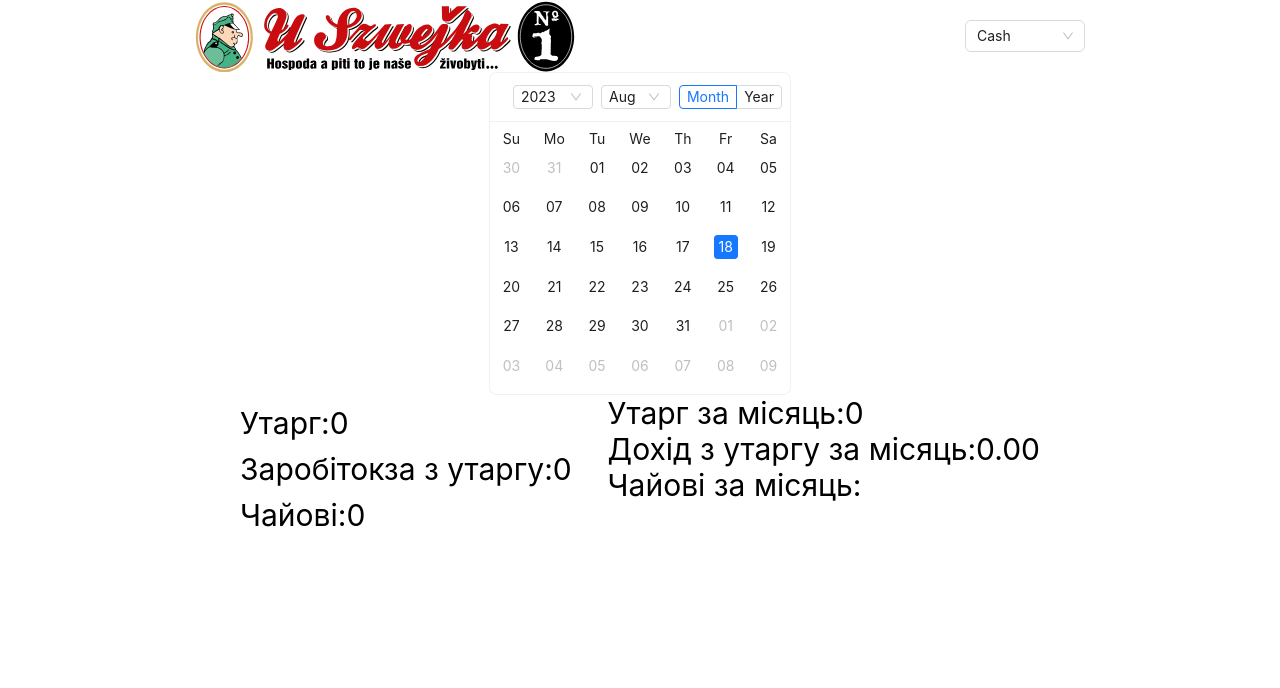
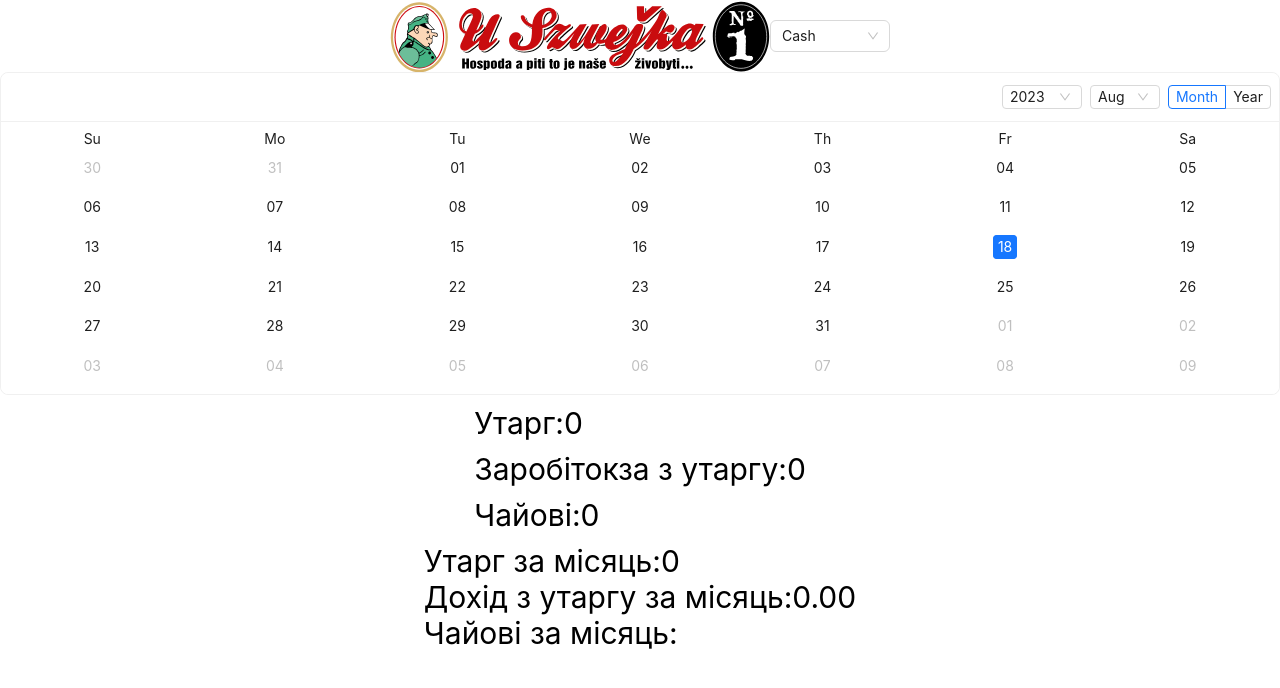
Before and after one commit to SerhiiLototskyi/uSwejka, a React (Create React App) app: page / in a window 1280 px wide. Shown: the top 688 px of the page. Built offline with nearby package versions, Linux system fonts and the light colour scheme.

Commit message:
add counters

```diff
--- a/package.json
+++ b/package.json
@@ -1,5 +1,5 @@
 {
-  "homepage": "https://SerhiiLototskyi.github.io/uSwejka",
+  "homepage": "https://serhiilototskyi.github.io/uSwejka",
   "name": "uSwejka",
   "version": "0.1.0",
   "private": true,
--- a/src/App.css
+++ b/src/App.css
@@ -1,11 +1,15 @@
 .App {
 
 }
-
+.logo{
+    max-width: 100%;
+    height: auto;
+}
 .header{
     display: flex;
-    justify-content: space-around;
+    justify-content: center;
     align-items: center;
+    flex-wrap: wrap;
 }
 
 .BodyContainer{
--- a/src/App.tsx
+++ b/src/App.tsx
@@ -14,10 +14,11 @@ function App() {
     return (
         <div className="App">
             <div className={'header'}>
-                <img src={logo} alt=""/>
+                <img className={'logo'} src={logo}  alt=""/>
                 <Menu/>
             </div>
             <div className="BodyContainer">
+
                 <Routes>
                     <Route path="/tips" element={<TipsCount/>}/>
                     <Route path="/" element={<PayrollCounter/>}/>
--- a/src/Calendar/Calendar.css
+++ b/src/Calendar/Calendar.css
@@ -9,10 +9,12 @@
     margin: 10px 0px 10px 0px ;
 }
 .infoCounts{
-    width: 800px;
     font-size: 30px;
     display: flex;
-    justify-content: space-between;
+    flex-direction: column;
+    justify-content: center;
+    align-items: center;
+    flex-wrap: wrap;
 }
 .infoUtarg{
     display: flex;
--- a/src/Calendar/Calendar.tsx
+++ b/src/Calendar/Calendar.tsx
@@ -14,13 +14,12 @@ const onPanelChange = (value: Dayjs, mode: CalendarProps<Dayjs>['mode']) => {
 export const CalendarContainer: React.FC = () => {
     useEffect(() => {
         ChangeSelectedDay(dayjs().format('DD-MM-YYYY'))
-        ChangeDayTips(Number(localStorage.getItem(dayjs().format('DD-MM-YYYY')+'tips')))
+        ChangeDayTips(Number(localStorage.getItem(dayjs().format('DD-MM-YYYY') + 'tips')))
         ChangeSelectedMonth(dayjs().format('MM-YYYY'))
     }, [])
 
     const {token} = theme.useToken();
     const wrapperStyle: React.CSSProperties = {
-        width: 300,
         border: `1px solid ${token.colorBorderSecondary}`,
         borderRadius: token.borderRadiusLG,
     };
@@ -30,7 +29,7 @@ export const CalendarContainer: React.FC = () => {
     const [SelectedDay, ChangeSelectedDay] = useState('')
     const [SelectedMonth, ChangeSelectedMonth] = useState('')
     const [DayDohodCount, ChangeDayDohodCount] = useState<string>('0')
-    const [MonthUtarg,ChangeMonthUtarg] = useState(0)
+    const [MonthUtarg, ChangeMonthUtarg] = useState(0)
     const onSelectHandler = (value: Dayjs) => {
         ChangeSelectedDay(value.format('DD-MM-YYYY'))
         ChangeSelectedMonth(value.format('MM-YYYY'))
@@ -41,11 +40,11 @@ export const CalendarContainer: React.FC = () => {
     }
     const ChangeDayTipsBlurHandler = () => {
         ChangeActiveMode(false)
-        localStorage.setItem(SelectedDay+'tips', DayTips.toString())
-        localStorage.setItem(SelectedMonth+'tips', (Number(localStorage.getItem(SelectedMonth+'tips')) + DayTips).toString() )
+        localStorage.setItem(SelectedDay + 'tips', DayTips.toString())
+        localStorage.setItem(SelectedMonth + 'tips', (Number(localStorage.getItem(SelectedMonth + 'tips')) + DayTips).toString())
     }
     useEffect(() => {
-        ChangeDayTips(Number(localStorage.getItem(SelectedDay+'tips')))
+        ChangeDayTips(Number(localStorage.getItem(SelectedDay + 'tips')))
     }, [SelectedDay])
     useEffect(() => {
         ChangeMonthUtarg(Number(localStorage.getItem(SelectedMonth)))
@@ -79,10 +78,10 @@ export const CalendarContainer: React.FC = () => {
                         Утарг за місяць:{MonthUtarg}
                     </div>
                     <div>
-                       Дохід з утаргу за місяць:{(MonthUtarg  / 100 * 5).toFixed(2)}
+                        Дохід з утаргу за місяць:{(MonthUtarg / 100 * 5).toFixed(2)}
                     </div>
                     <div>
-                       Чайові за місяць:{localStorage.getItem(SelectedMonth+'tips')}
+                        Чайові за місяць:{localStorage.getItem(SelectedMonth + 'tips')}
                     </div>
                 </div>
             </div>
--- a/src/DayUtarg/DayUtarg.tsx
+++ b/src/DayUtarg/DayUtarg.tsx
@@ -26,7 +26,11 @@ export const DayUtargCount = (props: DayUtarg) => {
 
 
     const [ActiveMode, ChangeActiveMode] = useState(false)
-
+    const OnActiveMode = () => {
+        ChangeActiveMode(true)
+        props.ChangeMonthUtarg(props.MonthUtarg - Number(props.DayDohodCount))
+        localStorage.setItem(props.SelectedMonth, (props.MonthUtarg + Number(props.DayDohodCount)).toString())
+    }
     const ChangeDayUtargHandler = (e: ChangeEvent<HTMLInputElement>) => {
         ChangeActiveMode(false)
         props.ChangeDayUtarg((Number(props.DayDohodCount) / 100 * 5))
@@ -42,7 +46,7 @@ export const DayUtargCount = (props: DayUtarg) => {
         <div className={'DayCount'}>
             {ActiveMode ? <input autoFocus={true} onBlur={ChangeDayUtargHandler} onChange={ChangeDayCountHandler}
                                  type={"number"}/> :
-                <span onDoubleClick={() => ChangeActiveMode(true)}>{props.DayDohodCount}</span>}
+                <span onDoubleClick={OnActiveMode}>{props.DayDohodCount}</span>}
 
         </div>
     );
```
Lines whose indentation alone changed are shown as unchanged.
